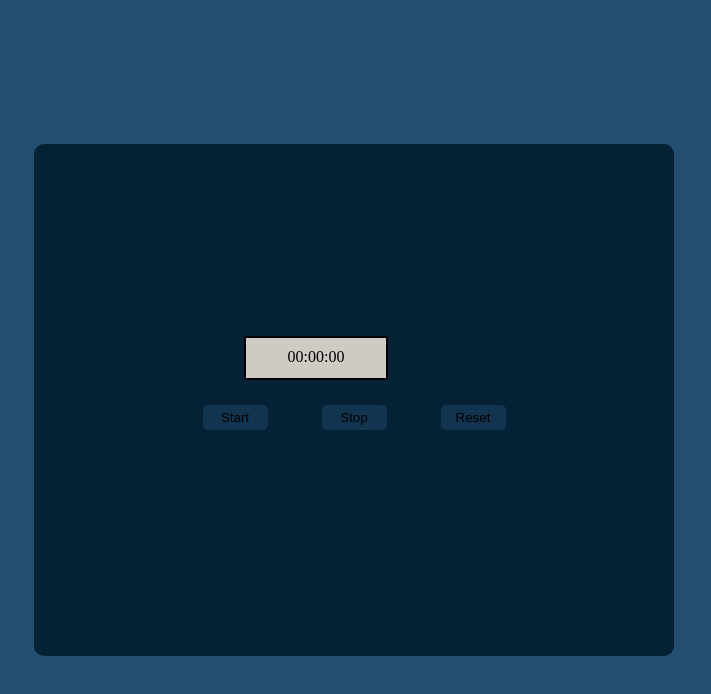
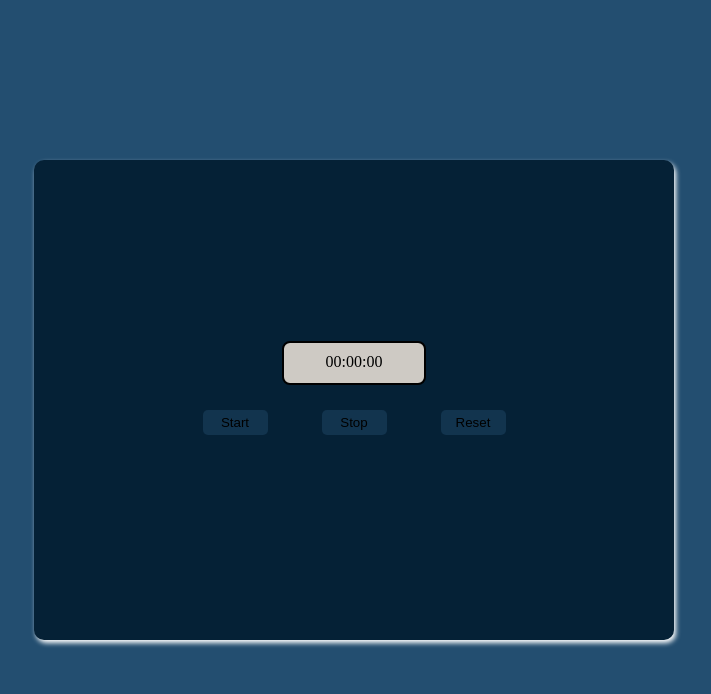
Before and after one commit to jyot4/Time-watcher, a plain HTML site: page counter.html in a window 1280 px wide. Shown: the whole page, without its empty margins (286-997 px from the left). Drawn offline with Linux system fonts and the light colour scheme.

Commit message:
update css

```diff
--- a/main.js
+++ b/main.js
@@ -24,6 +24,8 @@ function reset() {
   sec = 0;
   mint = 0;
   hrs = 0;
+
+  timer.innerHTML = "00:00:00";
 }
 
 function changeTimer() {
--- a/style.css
+++ b/style.css
@@ -10,46 +10,45 @@
   justify-content: center;
   align-items: center;
   display: flex;
-  background-color: #234E70;
-
+  background-color: #234e70;
 }
 
-.container{
-    border:2px solid black;
+.container {
+  display: flex;
+  flex-direction: column;
   border: none;
   border-radius: 10px;
-    width:50%;
-    height: 40%;
-   text-align: center;
-   padding-top:15%;
-   background-color:#052136;
-  box-shadow: white;
-
+  width: 50%;
+  height: 60%;
+  justify-content: center;
+  align-items: center;
+  background-color: #052136;
+  box-shadow:2px 3px 5px  white;
 }
 
-p{
-    border:2px solid black;
-    border-radius: 8~px;
+p {
+  border: 2px solid black;
+  border-radius: 8px;
   padding: 10px;
   width: 120px;
   height: 20px;
-    position: relative;
-    left:210px;
+  /* position: relative; */
+  /* left:210px; */
+  text-align: center;
   background-color: rgb(206, 202, 196);
-
 }
 
-button{
+button {
   margin: 25px;
-    color:black;
-    background-color:#12344e;
+  color: black;
+  background-color: #12344e;
   border: none;
-    width:65px;
+  width: 65px;
   height: 25px;
   border-radius: 5px;
 }
 
-button:hover{
-    color:gainsboro;
-    background-color:rgba(0, 0, 0, 0.74);
+button:hover {
+  color: gainsboro;
+  background-color: rgba(0, 0, 0, 0.74);
 }
```
Lines whose indentation alone changed are shown as unchanged.
